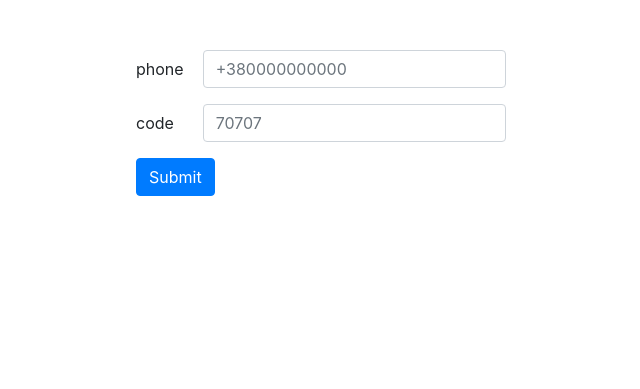
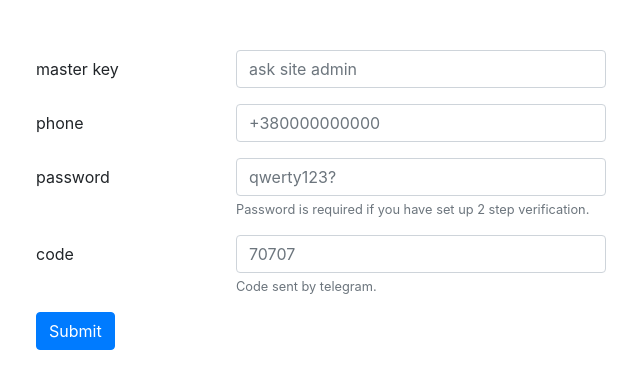
Before and after one commit to vanyakosmos/userbot, a Python web app: template templates/code.html in a window 1280 px wide. Shown: the top 389 px of the page, without its empty margins (319-959 px from the left). Run offline with Jinja, Linux system fonts and the light colour scheme; the template is opened without the code that fills it, so the values that code supplies are empty; some libraries are stand-ins or nearby versions.

Commit message:
add master key and 2fa support

```diff
--- a/config/settings.py
+++ b/config/settings.py
@@ -28,3 +28,5 @@ if LOGS_FILE_DIR:
 
 LOGGING_LEVEL = easy_env.get('LOGGING_LEVEL', 'DEBUG')
 LOGGING_LEVEL_ROOT = easy_env.get('LOGGING_LEVEL_ROOT', 'INFO')
+
+MASTER_KEY = easy_env.get('MASTER_KEY', 'key')
--- a/templates/base.html
+++ b/templates/base.html
@@ -11,7 +11,7 @@
         crossorigin="anonymous">
   <style>
     .container {
-      max-width: 400px;
+      max-width: 600px;
       margin: 50px auto 0 auto;
     }
   </style>
@@ -21,6 +21,18 @@
 <body>
 
 <div class="container">
+  {% if messages %}
+    {% for message in messages %}
+      <div class="alert {{ message.tag }} alert-dismissible" role="alert">
+        <button type="button" class="close" data-dismiss="alert" aria-label="Close">
+          <span aria-hidden="true">&times;</span>
+        </button>
+        {{ message.text }}
+      </div>
+    {% endfor %}
+    <br/>
+  {% endif %}
+
   {% block body %}{% endblock %}
 </div>
 
@@ -37,10 +49,13 @@
 <script>
   $(document).ready(() => {
     const $p = $('#phone');
+    const $m = $('#master');
     $p.val(localStorage.getItem('phone') || '');
+    $m.val(localStorage.getItem('master') || '');
 
     $('form').on('submit', () => {
       localStorage.setItem('phone', $p.val());
+      localStorage.setItem('master', $m.val());
     })
   });
 </script>
--- a/templates/code.html
+++ b/templates/code.html
@@ -2,18 +2,21 @@
 
 {% block body %}
   <form method="post">
+    {% include 'includes/master_phone.html' %}
     <div class="form-group row">
-      <label for="phone" class="col-sm-2 col-form-label">phone</label>
-      <div class="col-sm-10">
-        <input type="text" class="form-control " id="phone" name="phone"
-               placeholder="+380000000000">
+      <label for="password" class="col-sm-4 col-form-label">password</label>
+      <div class="col-sm-8">
+        <input type="password" class="form-control " id="password" name="password"
+               placeholder="qwerty123?">
+        <small class="form-text text-muted">Password is required if you have set up 2 step verification.</small>
       </div>
     </div>
     <div class="form-group row">
-      <label for="code" class="col-sm-2 col-form-label">code</label>
-      <div class="col-sm-10">
+      <label for="code" class="col-sm-4 col-form-label">code</label>
+      <div class="col-sm-8">
         <input type="text" class="form-control " id="code" name="code"
                placeholder="70707">
+        <small class="form-text text-muted">Code sent by telegram.</small>
       </div>
     </div>
     <button type="submit" class="btn btn-primary">Submit</button>
--- /dev/null
+++ b/templates/includes/master_phone.html
@@ -0,0 +1,14 @@
+<div class="form-group row">
+  <label for="master" class="col-sm-4 col-form-label">master key</label>
+  <div class="col-sm-8">
+    <input type="password" class="form-control " id="master" name="master"
+           placeholder="ask site admin">
+  </div>
+</div>
+<div class="form-group row">
+  <label for="phone" class="col-sm-4 col-form-label">phone</label>
+  <div class="col-sm-8">
+    <input type="text" class="form-control " id="phone" name="phone"
+           placeholder="+380000000000">
+  </div>
+</div>
```
Also changed, not shown: server.py (+16 -8 lines), templates/index.html (+1 -8 lines).
